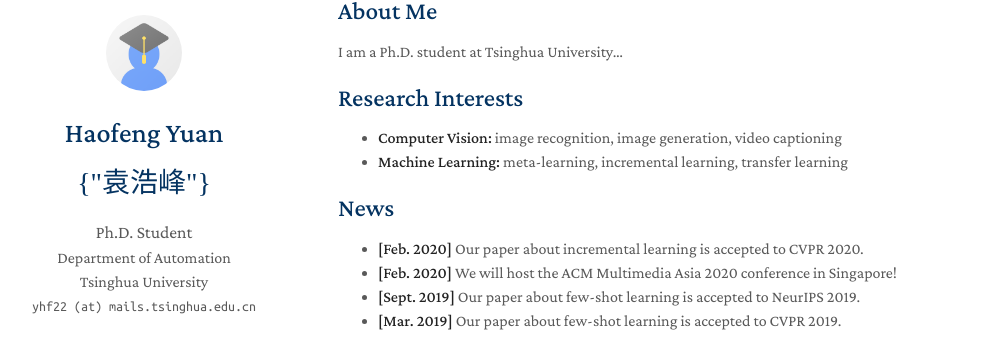
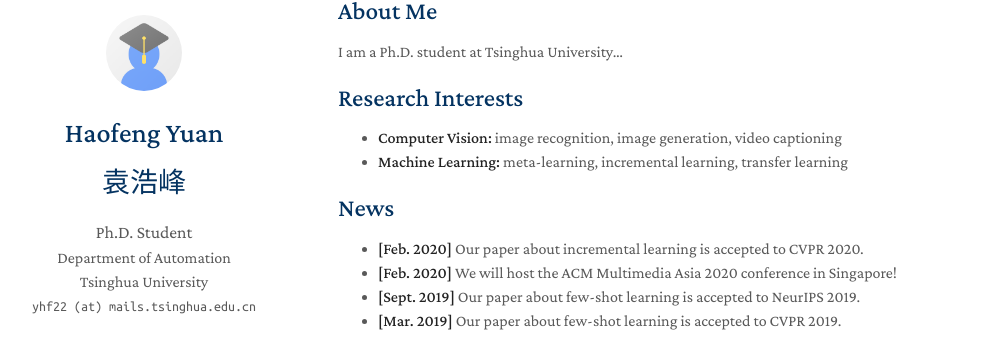
Before and after one commit to Xyz-yuanhf/Xyz-yuanhf.github.io, a Jekyll site: the page built from index.md, in a window 1280 px wide. Shown: the part 69-425 px from the top of the page, without its empty margins (132-1135 px from the left). Built offline with Jekyll 4.4.1, drawn with Linux system fonts in a browser that asks for light colours; a style sheet for code colours, icons or effects is not loaded; our own code applies the rules of GitHub Pages for plain Markdown files.

Commit message:
Update homepage.html

```diff
--- a/_layouts/homepage.html
+++ b/_layouts/homepage.html
@@ -45,7 +45,7 @@
 
         <h1>{{ site.title }}</h1>
 
-        <h1 style="font-family: 'KaiTi', '楷体', serif;">{"袁浩峰"}</h1>
+        <h1 style="font-family: 'KaiTi', '楷体', serif;">袁浩峰</h1>
 
         {% if site.position %}
         <position style="font-size:1.10rem;">{{ site.position }}</position>
```
